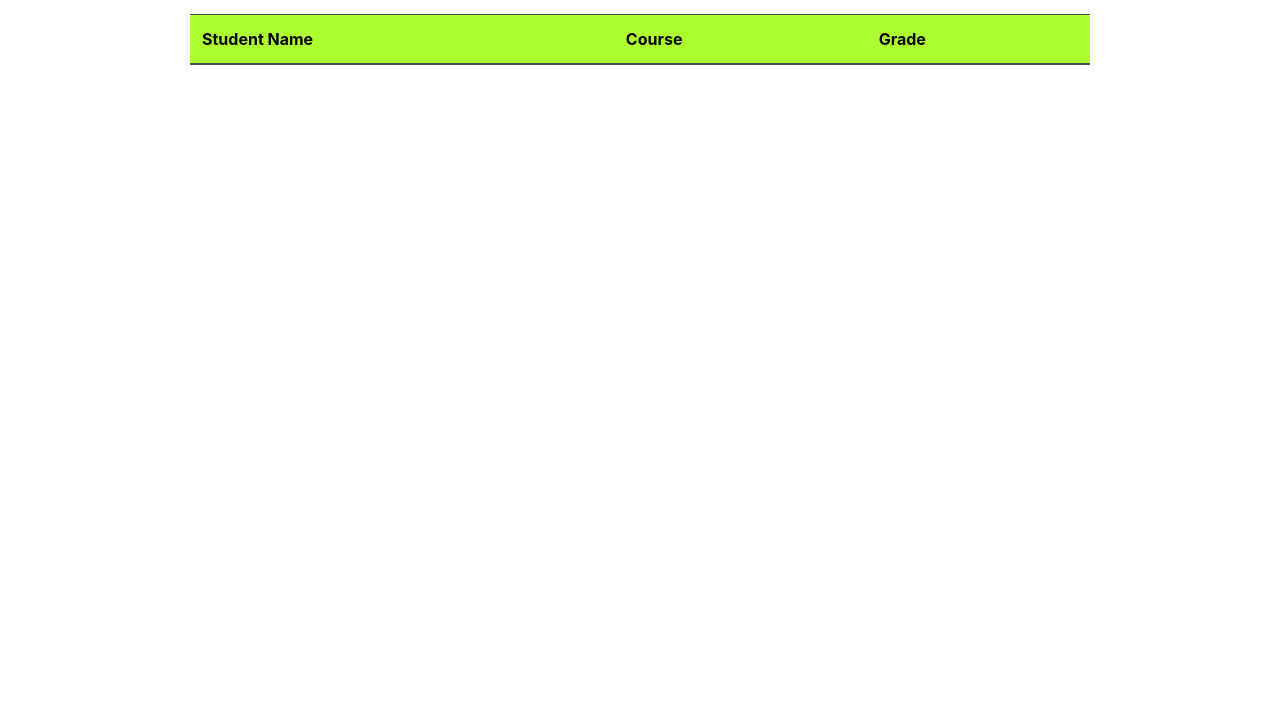
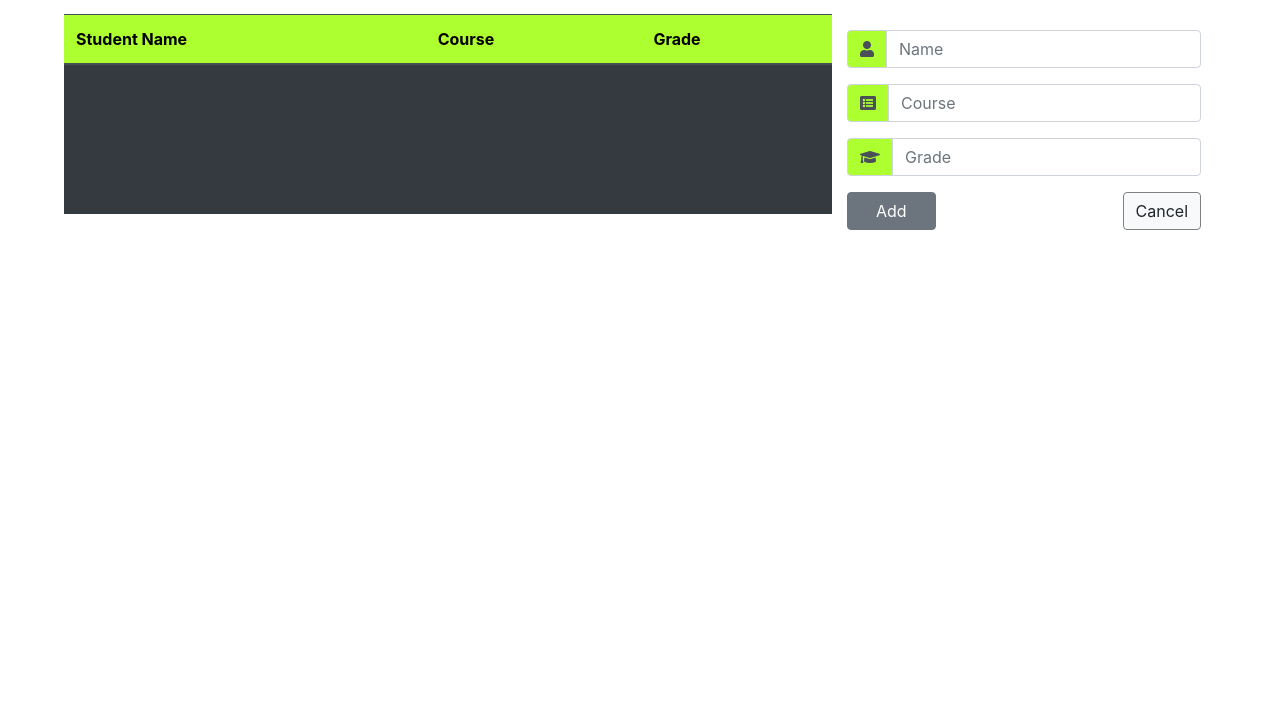
Before and after one commit to mil-amirian/student-grade-table, a plain HTML site: page index.html in a window 1280 px wide. Shown: the part 98-800 px from the top of the page. Drawn offline with nearby package versions, Linux system fonts and the light colour scheme; no server answers; a web font is replaced by a local one.

Commit message:
form content created on the right of the table with matching themed style

```diff
--- a/index.html
+++ b/index.html
@@ -5,18 +5,20 @@
     <meta name="viewport" content="width=device-width, initial-scale=1.0">
     <link rel="stylesheet" href="https://stackpath.bootstrapcdn.com/bootstrap/4.5.2/css/bootstrap.min.css" integrity="sha384-JcKb8q3iqJ61gNV9KGb8thSsNjpSL0n8PARn9HuZOnIxN0hoP+VmmDGMN5t9UJ0Z" crossorigin="anonymous">
     <link href="https://fonts.googleapis.com/css2?family=Nova+Mono&family=Playfair+Display:wght@400;700&family=Roboto&display=swap" rel="stylesheet">
+    <link rel="stylesheet" href="https://cdnjs.cloudflare.com/ajax/libs/font-awesome/5.14.0/css/all.min.css">
     <link rel="stylesheet" href="style.css">
     <title>Student Grade Table</title>
 </head>
 <body>
-    <div id="container">
+    <div id="container" class="container">
         <div class="headers">
             <h1 id="site-title">Student Grade Table</h1>
             <div class="average-grade">
                 <h2 class="header">Average Grade<span class="badge badge-secondary avg-grade"></span></h2>
               </div>
         </div>
-        <table id="table-container" class="table table-striped table-dark">
+        <div class="table-row row">
+            <table id="table-container" class="table table-striped table-dark col-8">
                 <thead>
                     <tr id="table-headers" class="table-row">
                         <th scope="col" class="table-item">Student Name</th>
@@ -27,6 +29,45 @@
                 <tbody id="table-body-container">
                 </tbody>
             </table>
+            <div class="form-input col-4">
+                <div class="input-group">
+                    <div class="input-group-prepend">
+                        <div class="input-group-text">
+                            <i class="fa fa-user" aria-hidden="true">
+                            </i>
+                        </div>
+                    </div>
+                    <input type="text" class="form-control" placeholder="Name">
+                </div>
+                <div class="input-group">
+                    <div class="input-group-prepend">
+                        <div class="input-group-text">
+                            <i class="fa fa-list-alt" aria-hidden="true">
+                            </i>
+                        </div>
+                    </div>
+                    <input type="text" class="form-control" placeholder="Course">
+                </div>
+                <div class="input-group">
+                    <div class="input-group-prepend">
+                        <div class="input-group-text">
+                            <i class="fa fa-graduation-cap" aria-hidden="true">
+                            </i>
+                        </div>
+                    </div>
+                    <input type="text" class="form-control" placeholder="Grade">
+                </div>
+                <div id="buttons">
+                    <button type="button" class="btn btn-secondary">Add</button>
+                    <button type="button" class="btn btn-light">Cancel</button>
+                </div>
+
+
+
+            </div>
+        </div>
+
+
     </div>
 
 
--- a/style.css
+++ b/style.css
@@ -38,7 +38,7 @@ table {
 }
 
 .headers {
-    width: 900px;
+    /* width: 900px; */
     display: flex;
     justify-content: space-between;
     align-items: center;
@@ -63,3 +63,29 @@ table {
     padding: 0.5rem;
     font-family: 'Nova Mono', monospace;
 }
+
+.input-group {
+    margin: 1rem 0;
+}
+
+.btn-light {
+    border: solid 1px grey;
+}
+
+.table-row {
+    width: 90vw;
+}
+
+#buttons {
+    width: 100%;
+    display: flex;
+    justify-content: space-between;
+}
+
+.input-group-text {
+    background-color: greenyellow;
+}
+
+.btn-secondary {
+    width: 25%;
+}
```
Lines whose indentation alone changed are shown as unchanged.
